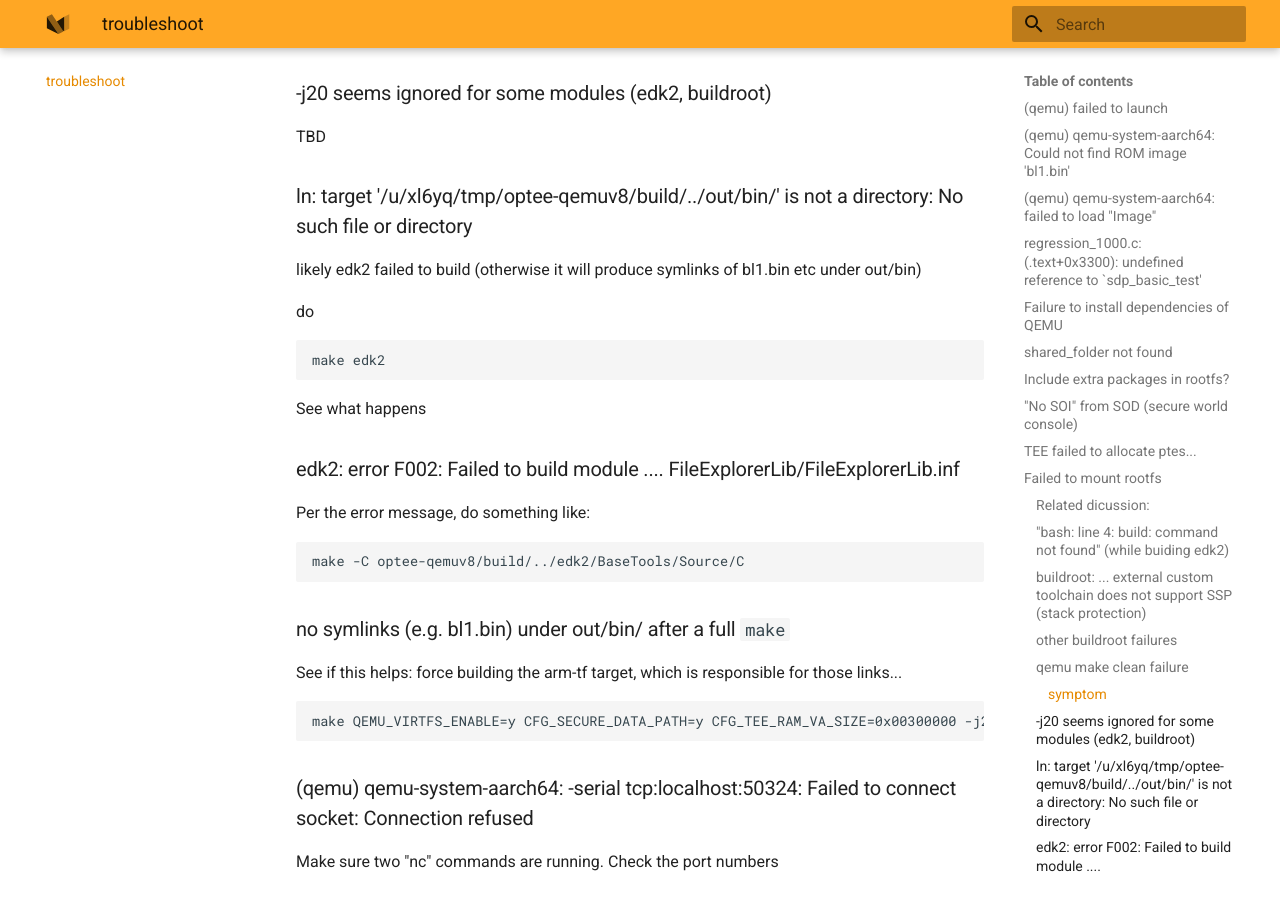
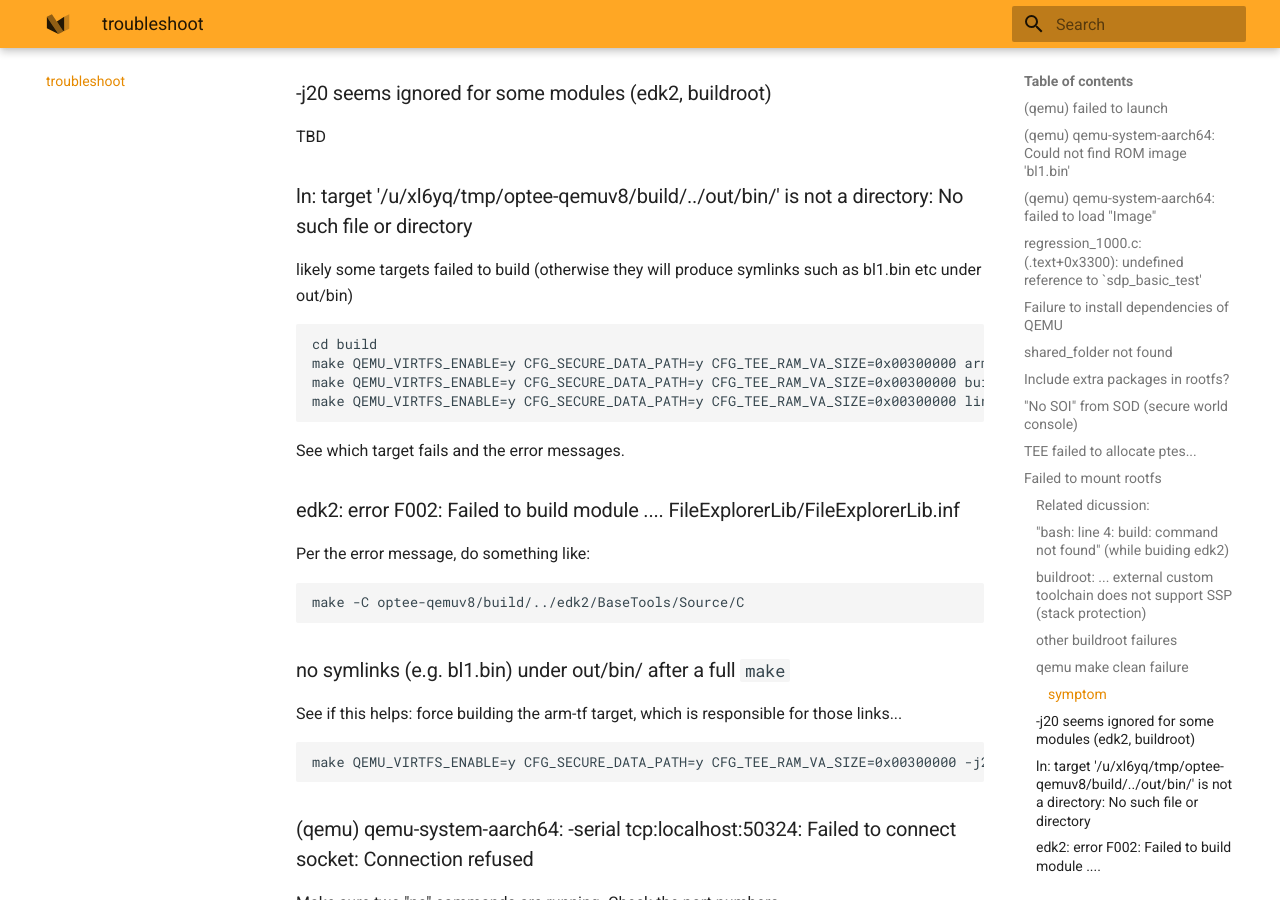
Before and after one commit to fxlin/p3-tee, an MkDocs documentation site: the page built from docs/issues.md, in a window 1280 px wide and 900 px high, scrolled down 3641 px. Built offline with MkDocs 1.6.1 and Material for MkDocs 9.7.7, drawn with Linux system fonts in a browser that asks for light colours.

Commit message:
Update issues.md

````diff
--- a/docs/issues.md
+++ b/docs/issues.md
@@ -131,13 +131,15 @@ mv config-host.mak /tmp
 TBD
 
 ### ln: target '/u/xl6yq/tmp/optee-qemuv8/build/../out/bin/' is not a directory: No such file or directory
-likely edk2 failed to build (otherwise it will produce symlinks of bl1.bin etc under out/bin)
+likely some targets failed to build (otherwise they will produce symlinks such as bl1.bin etc under out/bin)
 
-do
 ```
-make edk2
+cd build
+make QEMU_VIRTFS_ENABLE=y CFG_SECURE_DATA_PATH=y CFG_TEE_RAM_VA_SIZE=0x00300000 arm-tf -j20
+make QEMU_VIRTFS_ENABLE=y CFG_SECURE_DATA_PATH=y CFG_TEE_RAM_VA_SIZE=0x00300000 buildroot -j20
+make QEMU_VIRTFS_ENABLE=y CFG_SECURE_DATA_PATH=y CFG_TEE_RAM_VA_SIZE=0x00300000 linux -j20
 ```
-See what happens
+See which target fails and the error messages.
 
 ### edk2:  error F002: Failed to build module .... FileExplorerLib/FileExplorerLib.inf
 Per the error message, do something like:
````
